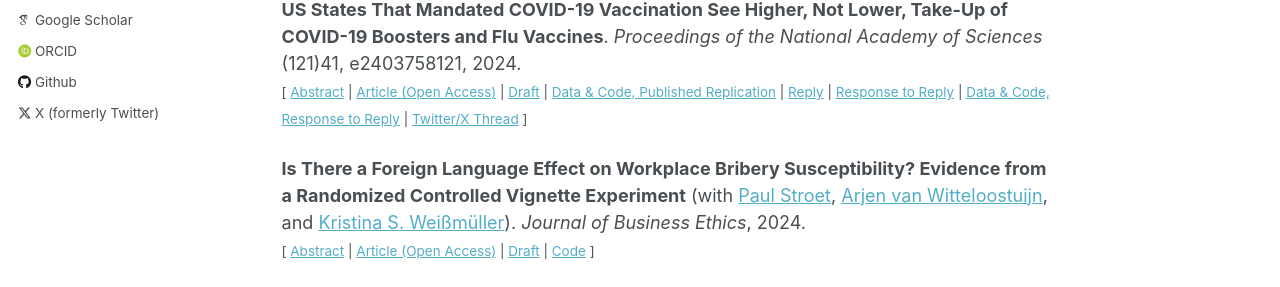
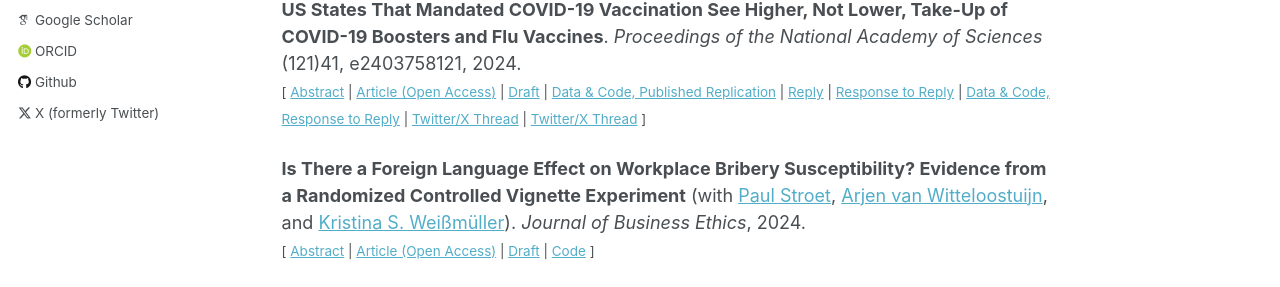
Before and after one commit to jack-fitzgerald/jack-fitzgerald.github.io, a Jekyll site: the page built from _pages/papers.md, in a window 1280 px wide and 900 px high. Shown: the part 445-732 px from the top of the window. Built offline with Jekyll 4.4.1, drawn with Linux system fonts in a browser that asks for light colours; some web fonts are replaced.

Commit message:
Update papers.md

```diff
--- a/_pages/papers.md
+++ b/_pages/papers.md
@@ -22,7 +22,7 @@ I introduce equivalence testing procedures that can provide statistically signif
 - - -
 
 **US States That Mandated COVID-19 Vaccination See Higher, Not Lower, Take-Up of COVID-19 Boosters and Flu Vaccines**. *Proceedings of the National Academy of Sciences* (121)41, e2403758121, 2024. <br/>
-<small>[ <a href="#/" onclick="visib('pnas_replication')">Abstract</a> | [Article (Open Access)](https://doi.org/10.1073/pnas.2403758121) | [Draft](https://jack-fitzgerald.github.io/files/RR24_Replication.pdf) | [Data & Code, Published Replication](https://osf.io/mdfb4/) | [Reply](https://www.pnas.org/doi/10.1073/pnas.2409246121) | [Response to Reply](https://jack-fitzgerald.github.io/files/RR24_Response_to_Reply.pdf) | [Data & Code, Response to Reply](https://osf.io/9cn38/) | [Twitter/X Thread](https://twitter.com/FitzgeraldJack_/status/1841491274391597266) ] </small>
+<small>[ <a href="#/" onclick="visib('pnas_replication')">Abstract</a> | [Article (Open Access)](https://doi.org/10.1073/pnas.2403758121) | [Draft](https://jack-fitzgerald.github.io/files/RR24_Replication.pdf) | [Data & Code, Published Replication](https://osf.io/mdfb4/) | [Reply](https://www.pnas.org/doi/10.1073/pnas.2409246121) | [Response to Reply](https://jack-fitzgerald.github.io/files/RR24_Response_to_Reply.pdf) | [Data & Code, Response to Reply](https://osf.io/9cn38/) | [Twitter/X Thread](https://twitter.com/FitzgeraldJack_/status/1841491274391597266) | [Twitter/X Thread](https://threadreaderapp.com/thread/1844359711854104708.html) ] </small>
 
 <div id="pnas_replication" style="display: none; text-align: justify; line-height: 1.2" ><small>
 
```
